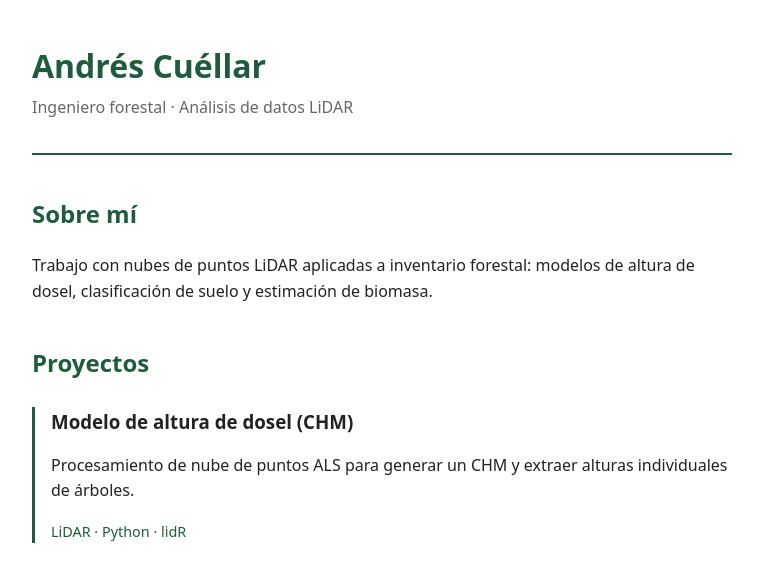
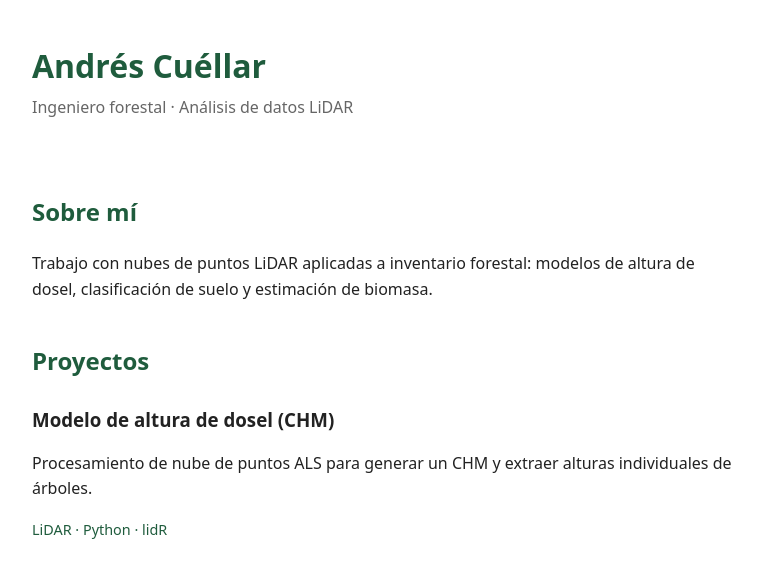
Before and after one commit to jacuet/portafolio, a plain HTML site: page index.html in a window 1280 px wide. Shown: the whole page, without its empty margins (258-1021 px from the left). Drawn offline with Linux system fonts and the light colour scheme.

Commit message:
Quito bordes, separo con espacio

```diff
--- a/index.html
+++ b/index.html
@@ -18,7 +18,6 @@
       margin-bottom: 4px;
     }
     header {
-      border-bottom: 2px solid #1f5c3d;
       padding-bottom: 16px;
     }
     .rol {
@@ -30,8 +29,6 @@
       margin-top: 40px;
     }
     .proyecto {
-      border-left: 3px solid #1f5c3d;
-      padding-left: 16px;
       margin: 24px 0;
     }
     .proyecto h3 {
```
